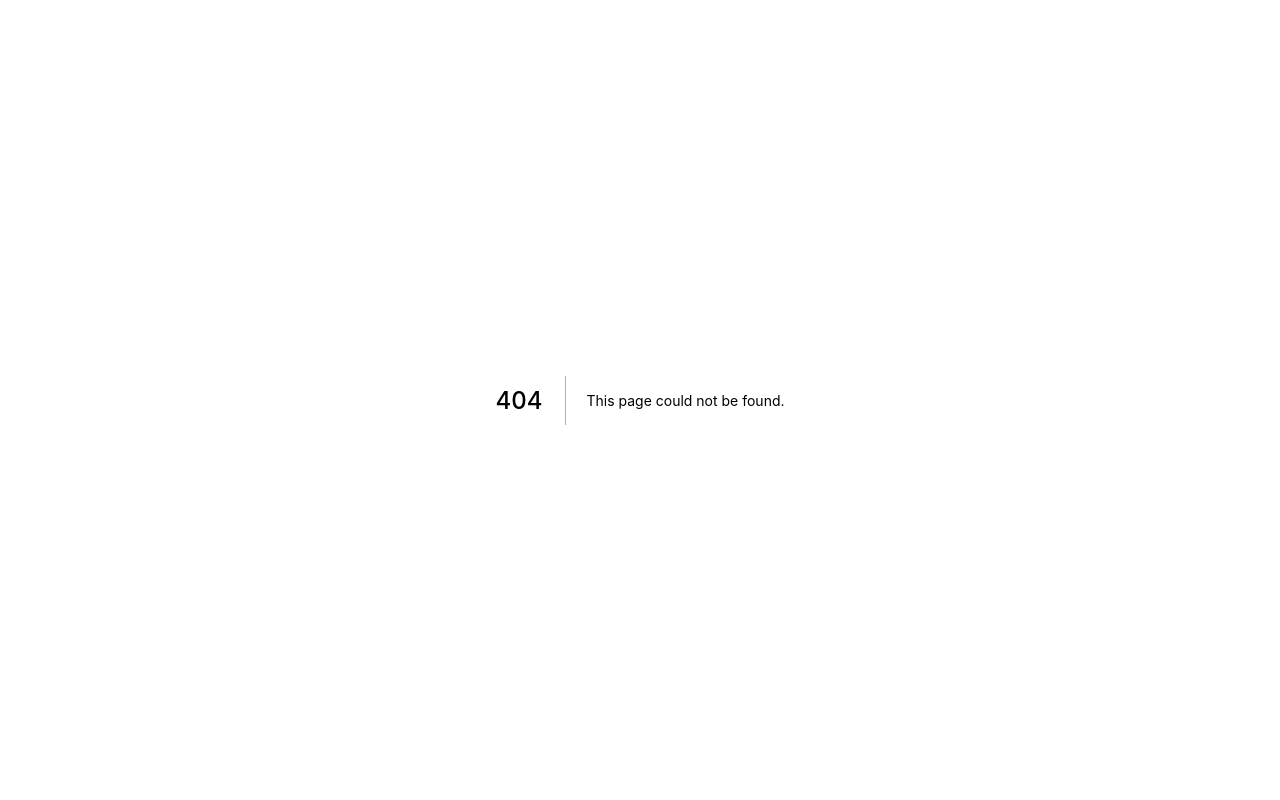
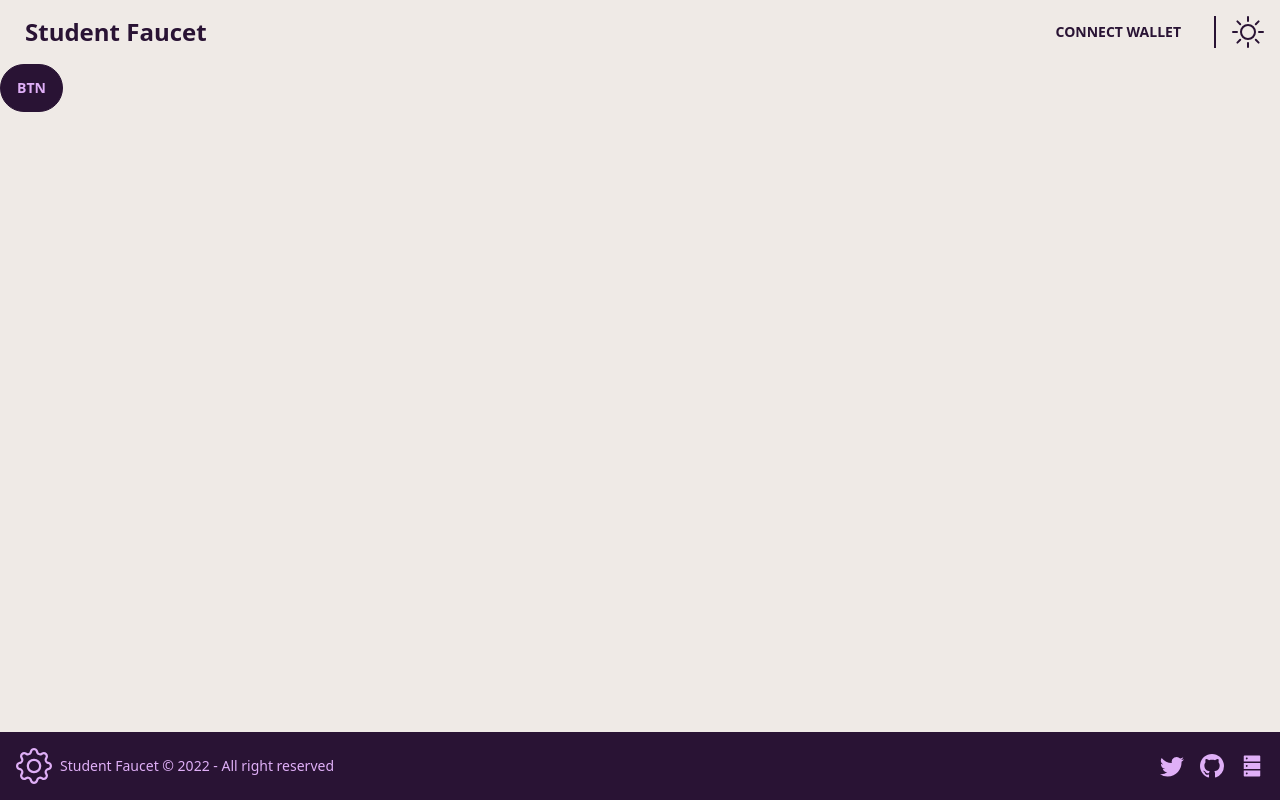
Before and after one commit to lastrust/community-faucet, a Next.js app in the folder app/: page /maintenance in a window 1280 px wide. Before the commit this address had no page. Built offline with nearby package versions, Linux system fonts and the light colour scheme; what react-google-recaptcha-v3 would draw is missing.

Commit message:
メンテ明け

```diff
--- a/app/src/pages/api/drop.ts
+++ b/app/src/pages/api/drop.ts
@@ -48,7 +48,7 @@ const tokenUri = async (req: NextApiRequest, res: NextApiResponse) => {
     timeLine.slice(6),
     addressLine.slice(9),
   ];
-  invariant(type !== "shiden");
+  // invariant(type !== "shiden");
 
   const recoveredAddress = ethers.utils.verifyMessage(message, signature);
   const isMatchAddress =
--- /dev/null
+++ b/app/src/pages/maintenance.tsx
@@ -0,0 +1,21 @@
+import DefaultLayout from "@/components/DefaultLayout";
+import { useContract } from "@/hooks";
+import { ethers } from "ethers";
+import type { NextPage } from "next";
+
+const Home: NextPage = () => {
+  const contract = useContract("shiden");
+  const click = () =>
+    void contract?.changeDropSize(ethers.utils.parseEther("0.002"));
+  return (
+    <>
+      <DefaultLayout theme={["cupcake", "dracula"]}>
+        <button className="btn" onClick={click}>
+          BTN
+        </button>
+      </DefaultLayout>
+    </>
+  );
+};
+
+export default Home;
--- a/app/src/pages/shiden.tsx
+++ b/app/src/pages/shiden.tsx
@@ -1,4 +1,5 @@
 import DefaultLayout from "@/components/DefaultLayout";
+import ShidenHero from "@/components/hero/ShidenHero";
 import StatsBase from "@/components/StatsBase";
 import type { NextPage } from "next";
 import { NextSeo } from "next-seo";
@@ -15,10 +16,10 @@ const Home: NextPage = () => {
         }}
       />
       <DefaultLayout theme={["lofi", "night"]}>
-        {/* <ShidenHero /> */}
-        <h1 className="text-center text-6xl font-bold text-red-500 sm:mt-32">
+        <ShidenHero />
+        {/* <h1 className="text-center text-6xl font-bold text-red-500 sm:mt-32">
           Under Maintenance
-        </h1>
+        </h1> */}
         <div className="mx-2 flex justify-center">
           <StatsBase type="shiden" symbol="SDN" />
         </div>
```
